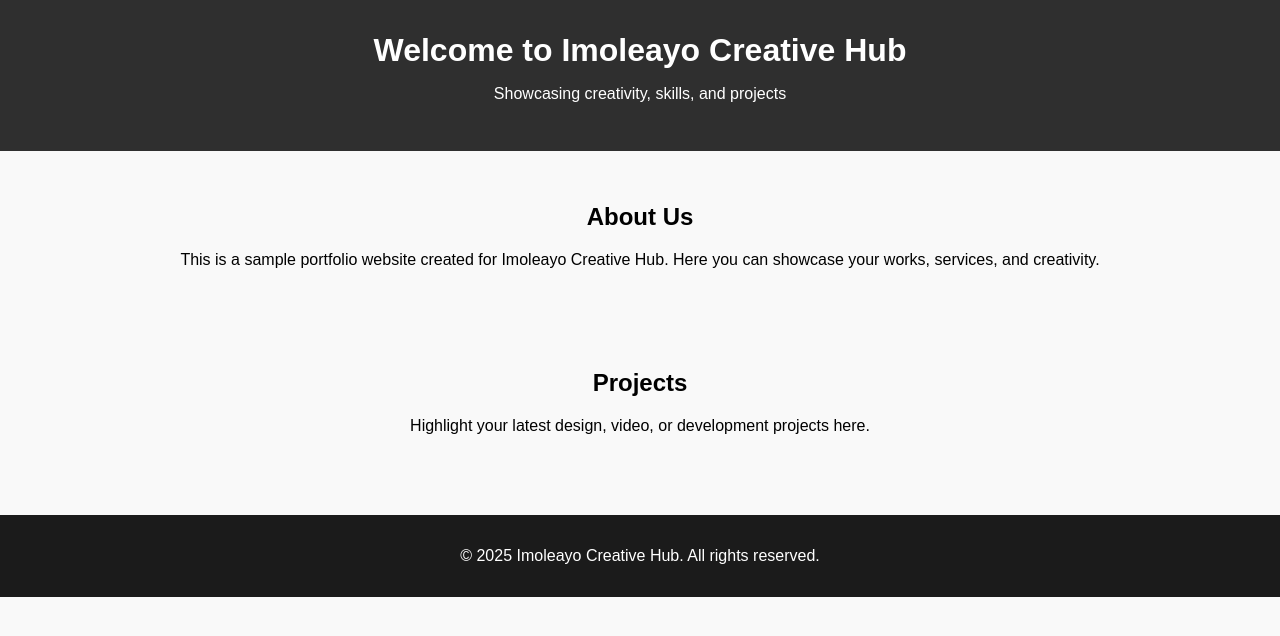
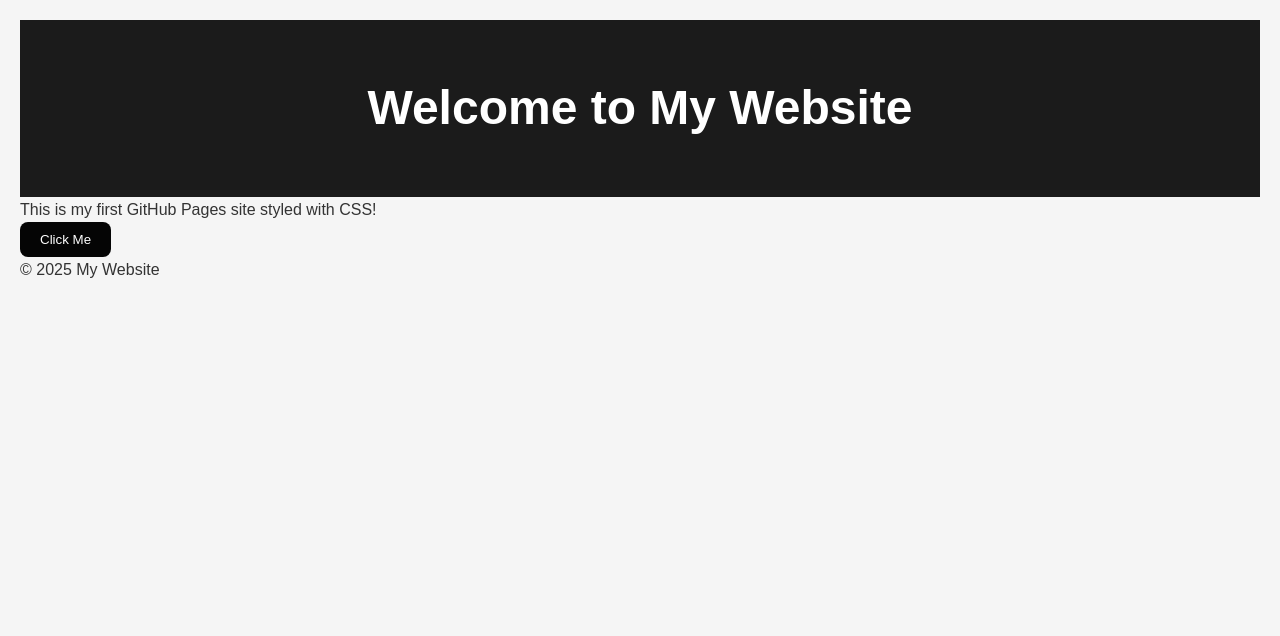
Before and after one commit to Imoleayocreativehub/imoleayo-creative-portfolio, a plain HTML site: page index.html in a window 1280 px wide. Drawn offline with Linux system fonts and the light colour scheme.

Commit message:
Update index.html

```diff
--- a/index.html
+++ b/index.html
@@ -1,36 +1,25 @@
-
 <!DOCTYPE html>
 <html lang="en">
 <head>
   <meta charset="UTF-8">
   <meta name="viewport" content="width=device-width, initial-scale=1.0">
-  <title>Imoleayo Creative Hub</title>
-  <style>
-    body { font-family: Arial, sans-serif; margin: 0; padding: 0; text-align: center; background: #f9f9f9; }
-    header { background: #2F2F2F; color: white; padding: 2rem; }
-    header h1 { margin: 0; }
-    section { padding: 2rem; }
-    footer { background: #1B1B1B; color: white; padding: 1rem; margin-top: 2rem; }
-  </style>
+  <title>My Website</title>
+
+  <!-- Link to CSS file -->
+  <link rel="stylesheet" href="style.css">
 </head>
 <body>
   <header>
-    <h1>Welcome to Imoleayo Creative Hub</h1>
-    <p>Showcasing creativity, skills, and projects</p>
+    <h1>Welcome to My Website</h1>
   </header>
 
-  <section>
-    <h2>About Us</h2>
-    <p>This is a sample portfolio website created for Imoleayo Creative Hub. Here you can showcase your works, services, and creativity.</p>
-  </section>
-
-  <section>
-    <h2>Projects</h2>
-    <p>Highlight your latest design, video, or development projects here.</p>
-  </section>
+  <main>
+    <p>This is my first GitHub Pages site styled with CSS!</p>
+    <button>Click Me</button>
+  </main>
 
   <footer>
-    <p>&copy; 2025 Imoleayo Creative Hub. All rights reserved.</p>
+    <p>&copy; 2025 My Website</p>
   </footer>
 </body>
 </html>
```
